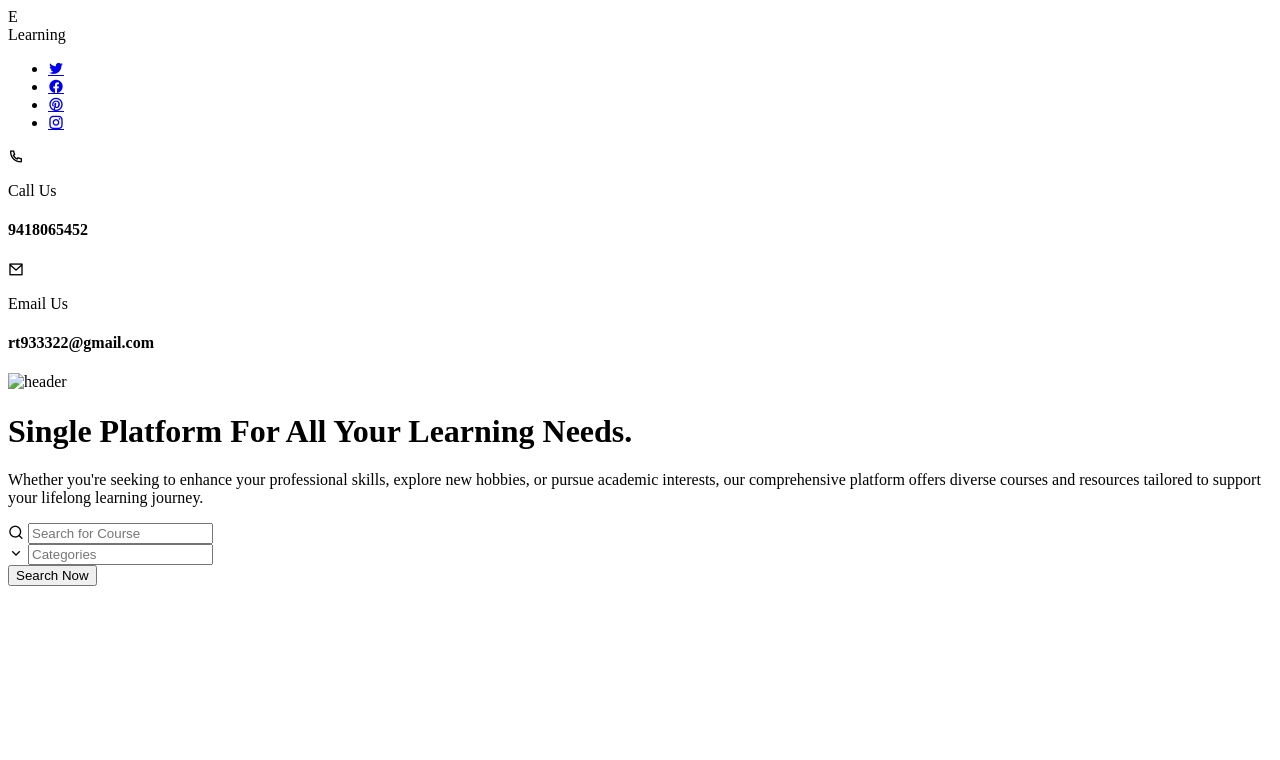
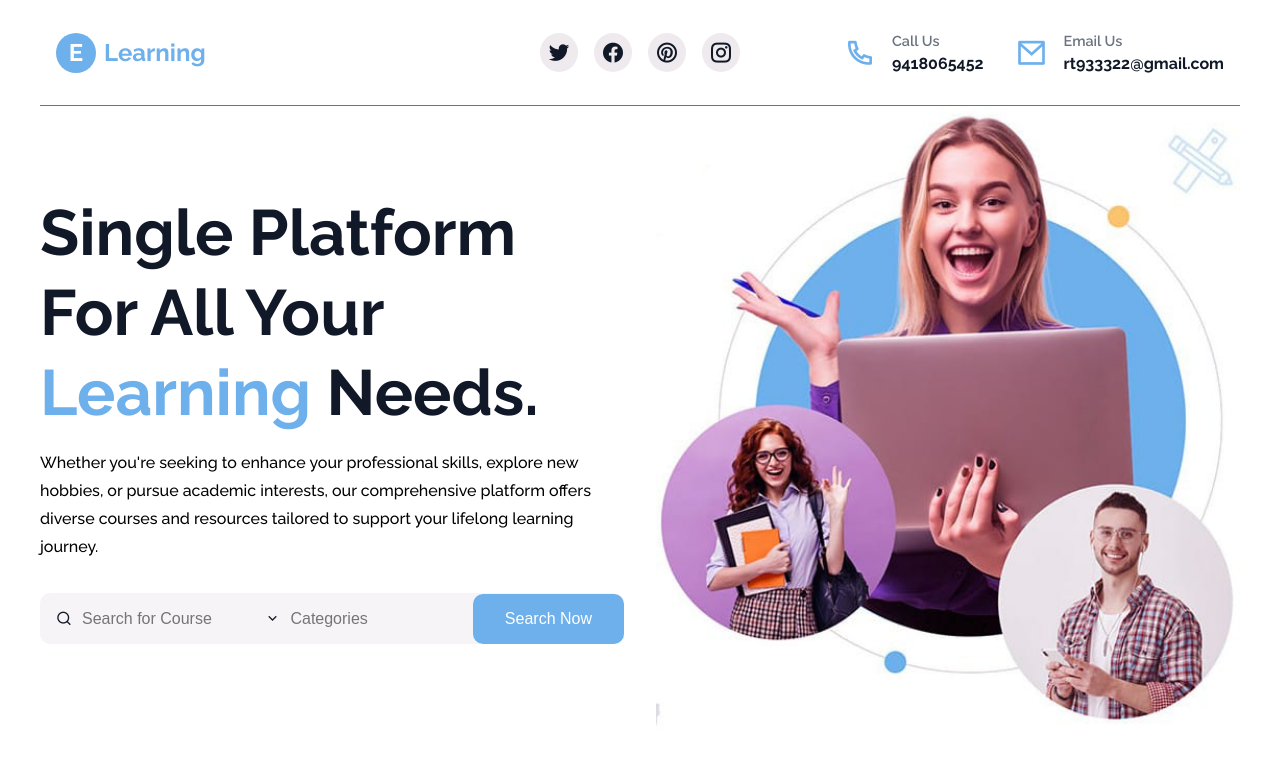
Before and after one commit to rohithakur10/landing-page, a plain HTML site: page index.html in a window 1280 px wide. Drawn offline with nearby package versions, Linux system fonts and the light colour scheme; the site is published under a folder, as on GitHub Pages, so addresses that start at the root find nothing.

Commit message:
Update index.html

```diff
--- a/index.html
+++ b/index.html
@@ -7,7 +7,7 @@
       href="https://cdn.jsdelivr.net/npm/remixicon@4.2.0/fonts/remixicon.css"
       rel="stylesheet"
     />
-    <link rel="stylesheet" href="/style.css" />
+    <link rel="stylesheet" href="style.css" />
     <title>E-Learning</title>
   </head>
   <body>
@@ -49,7 +49,7 @@
     </nav>
     <header class="header__container">
       <div class="header__image">
-        <img src="/assets/images/WhatsApp Image 2024-08-14 at 10.46.58_a0a7fef3.jpg" alt="header" />
+        <img src="assets/images/WhatsApp Image 2024-08-14 at 10.46.58_a0a7fef3.jpg" alt="header" />
       </div>
       <div class="header__content">
         <h1>Single Platform For All Your <span>Learning</span> Needs.</h1>
```
